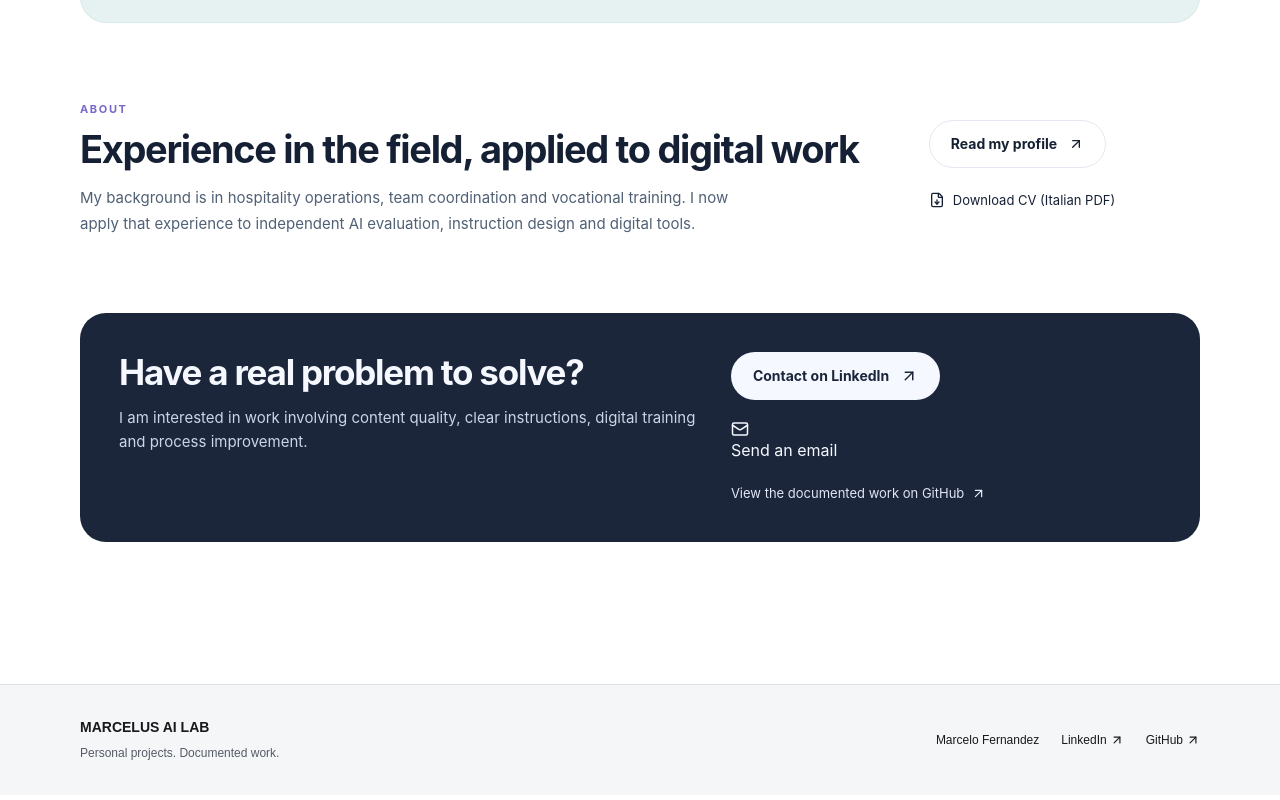
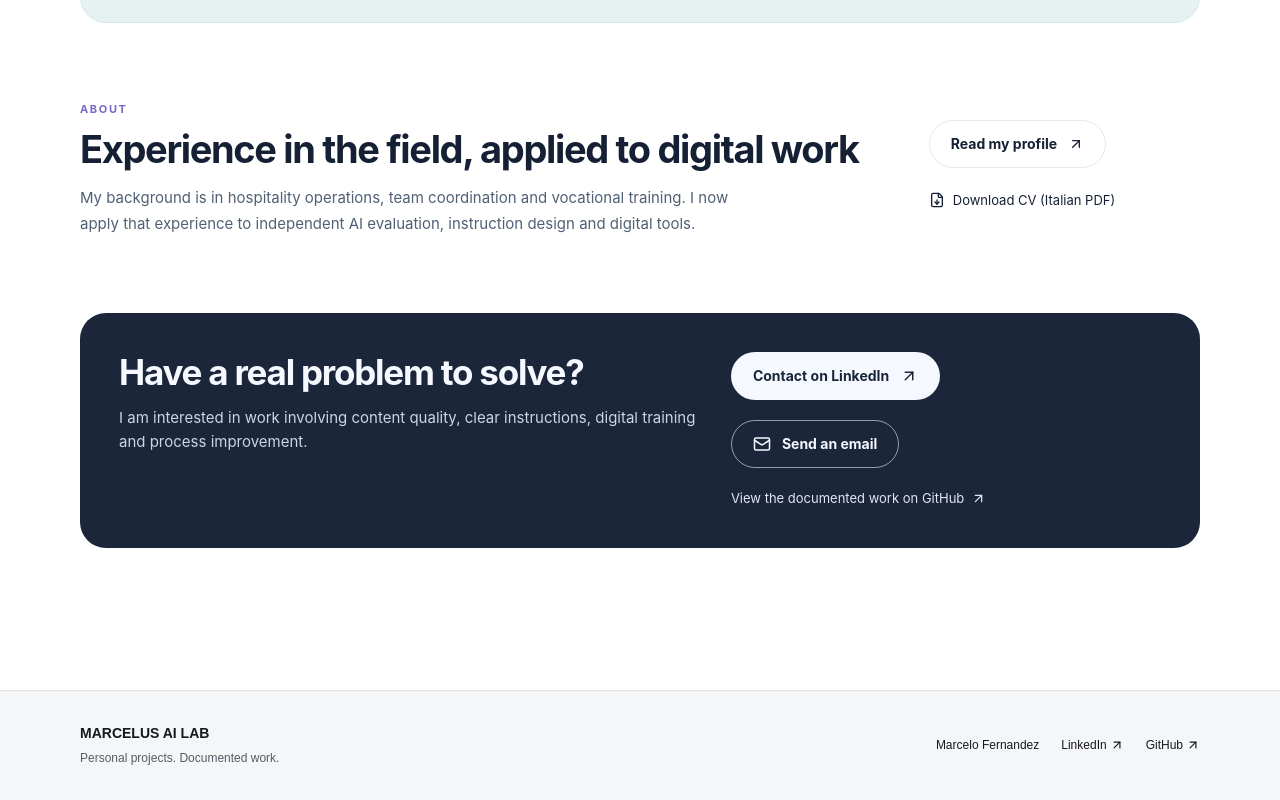
Before and after one commit to manzo8b/marcelus-v-v01, a Next.js app in the folder apps/marcelus-ai-lab/: page / in a window 1280 px wide. Shown: the part 3606-4406 px from the top of the page. Built offline with nearby package versions, Linux system fonts and the light colour scheme.

Commit message:
style: add accessible secondary email CTA in dark Home contact section

```diff
--- a/apps/marcelus-ai-lab/components/home-v2.module.css
+++ b/apps/marcelus-ai-lab/components/home-v2.module.css
@@ -216,3 +216,14 @@
 .freeFeature > a {width:100%;max-width:280px;justify-self:end;}
 @media(max-width:800px){.villaFeature,.freeFeature{grid-template-columns:1fr;gap:21px;}.freeFeature > a{justify-self:start;}}
 @media(max-width:630px){.villaFeature,.freeFeature{padding:25px 22px;border-radius:18px;margin-bottom:46px;}.freeFeature{margin-bottom:25px;}}
+
+/* Explicit public contact email, visually paired with the verified LinkedIn CTA. */
+.contactEmail {
+  display:inline-flex;align-items:center;justify-content:center;gap:11px;
+  border:1px solid rgba(225,230,245,.62);border-radius:999px;
+  color:#f6f8ff;min-height:48px;padding:12px 21px;
+  font-size:14px;font-weight:650;line-height:1.3;text-align:center;
+  overflow-wrap:anywhere;
+}
+.contactEmail:hover { background:rgba(255,255,255,.10); }
+.contactEmail:focus-visible { outline:3px solid #aabaff;outline-offset:4px; }
```
